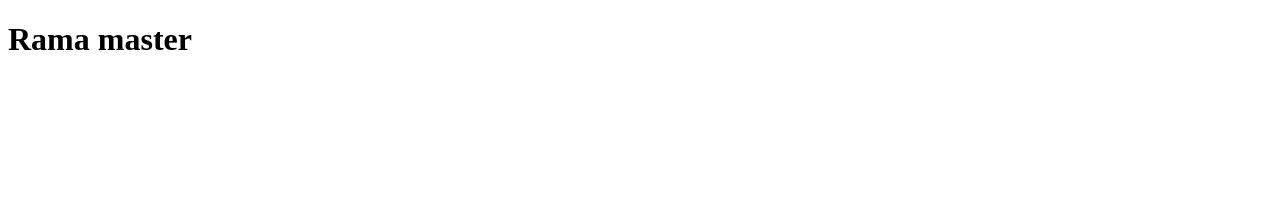
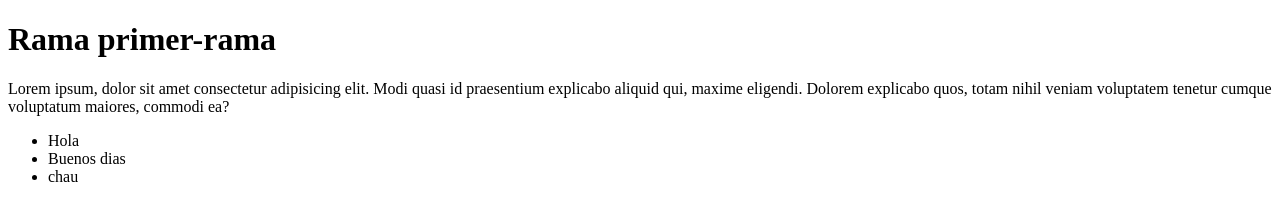
Before and after one commit to eli-ana-rjs/ejercicio-de-ramas, a plain HTML site: page index.html in a window 1280 px wide. Drawn offline with Linux system fonts and the light colour scheme.

Commit message:
Update/Crear rama llamada primer-rama

```diff
--- a/index.html
+++ b/index.html
@@ -7,6 +7,14 @@
     <title>Git branch</title>
 </head>
 <body>
-    <h1>Rama master</h1>
+    <h1>Rama primer-rama</h1>
+
+    <p>Lorem ipsum, dolor sit amet consectetur adipisicing elit. Modi quasi id praesentium explicabo aliquid qui, maxime eligendi. Dolorem explicabo quos, totam nihil veniam voluptatem tenetur cumque voluptatum maiores, commodi ea?</p>
+
+    <ul>
+        <li>Hola</li>
+        <li>Buenos dias</li>
+        <li>chau</li>
+    </ul>
 </body>
 </html>
```
